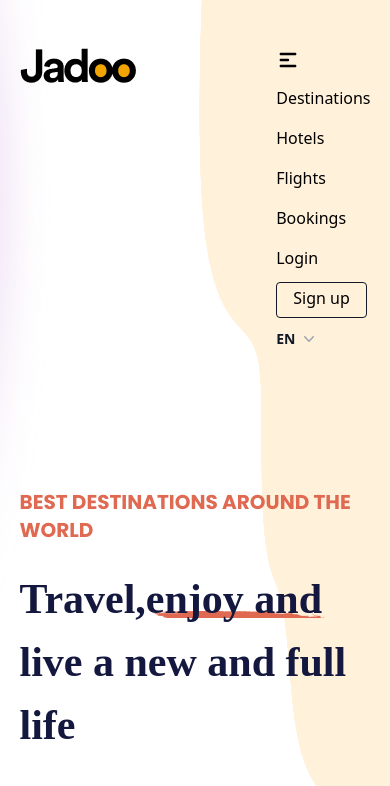
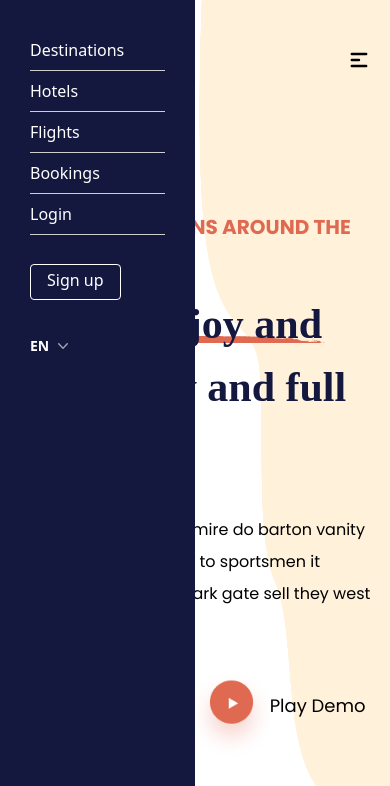
Before and after one commit to yuvraj08-netweb/travel-website-landing-page, a plain HTML site: page index.html in a window 390 px wide. Both pictures are taken after a click on the button 358 px from the left and 60 px from the top of the page. Shown: the top 786 px of the page. Drawn offline with nearby package versions, Linux system fonts and the light colour scheme; a web font is replaced by a local one.

Commit message:
Update style.css

```diff
--- a/assets/css/style.css
+++ b/assets/css/style.css
@@ -5,7 +5,9 @@
     padding: 0;
     box-sizing: border-box;
 }
-
+.fullPage{
+    overflow: hidden;
+}
 .heading{
     font-family: "Volkhov", serif;
     font-weight: 700;
@@ -16,9 +18,28 @@
   font-weight: 400;
   font-style: normal;
 }
-/* .dot{
-    display: inline-block;
-    min-height: 20px;
-    height: 20px;
-    background-color: #39425D;
-} */
+
+/* bg-[#14183E] text-white z-auto absolute right-0 h-[100vh] w-[50vw] */
+@media screen and (max-width: 767px) {
+   .navLinks{
+        background-color: #14183E;
+        color: white;
+        min-height: 100vh;
+        width: 50vw;
+        position: fixed;
+        left: 0;
+        top: 0;
+        padding: 30px;
+        line-height: 70px;
+   }
+   .navLinks .normalLinks{
+    border-bottom: 1px solid #cfcfcf;
+   }
+   #signUpBtn{
+    border: 1px solid #fff;
+    line-height: 90px;
+   }
+   #lang{
+    color: #fff;
+   }
+}
```
